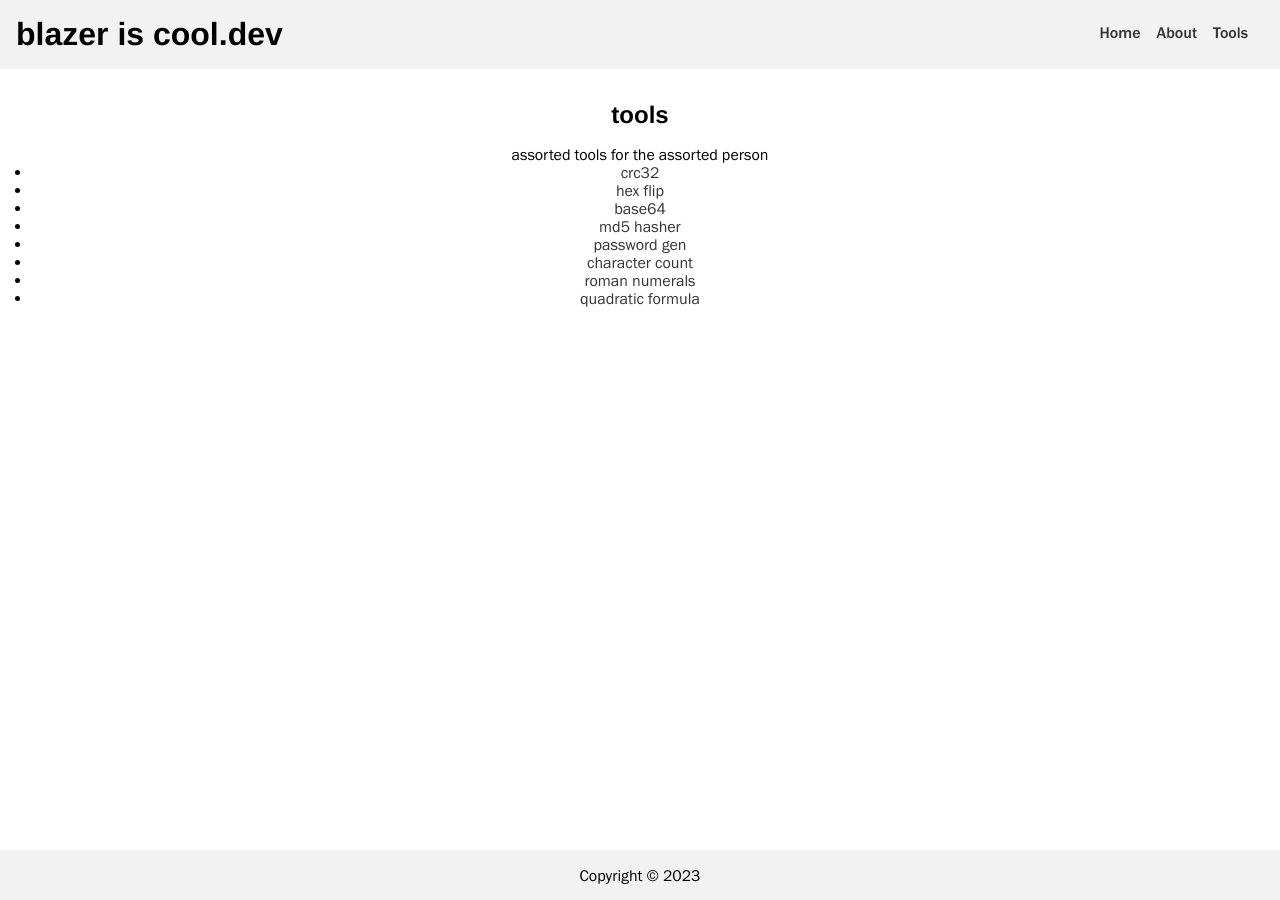
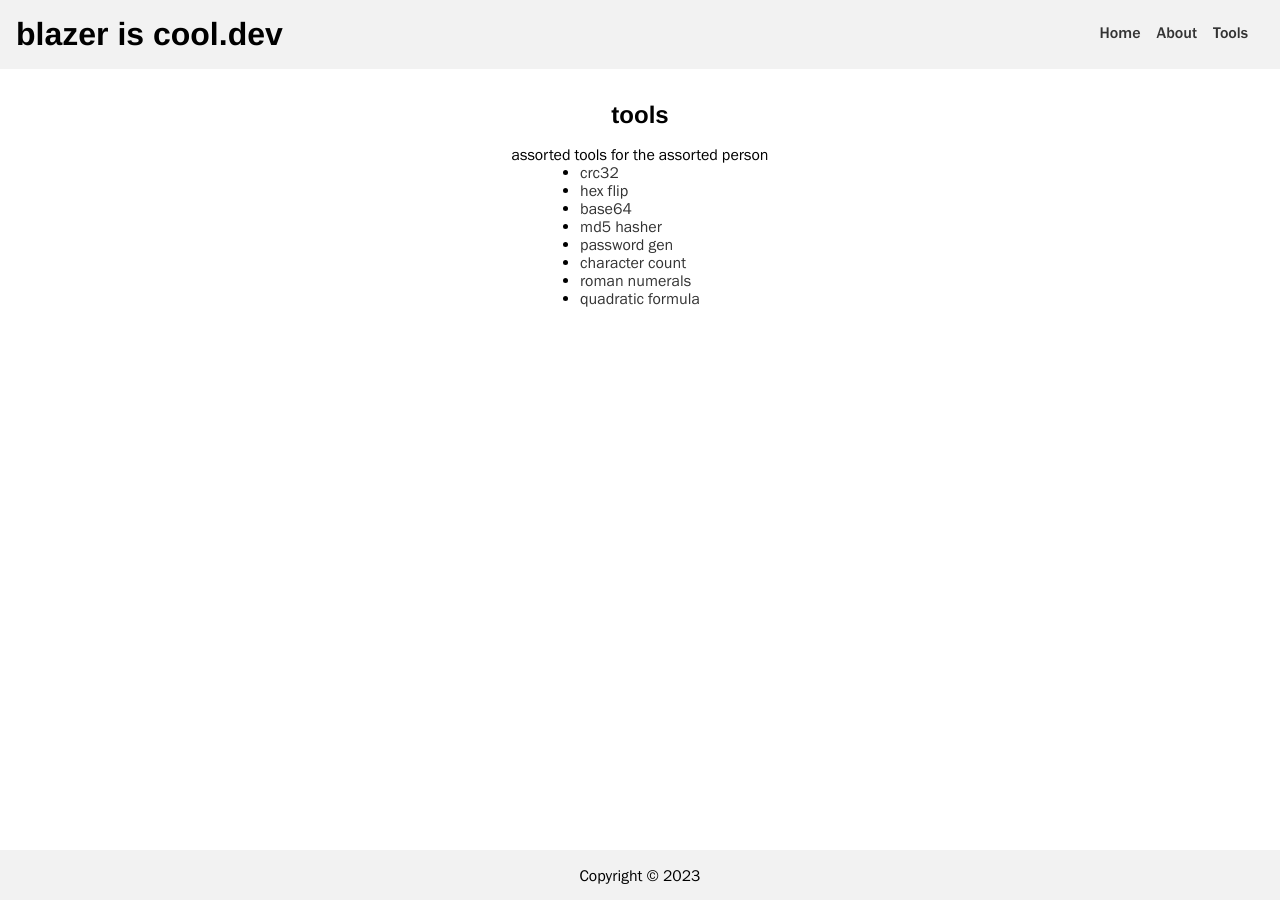
Before and after one commit to Blazer9001/blazer9001.github.io, a Jekyll site: the page built from tools.md, in a window 1280 px wide. Built offline with Jekyll 4.4.1, drawn with Linux system fonts in a browser that asks for light colours.

Commit message:
does html work in markdown? lets find out!

```diff
--- a/tools.md
+++ b/tools.md
@@ -10,11 +10,13 @@ assorted tools for the assorted person
 
 
 
-*   [crc32](/tools/crc32)
-*   [hex flip](/tools/hexflip)
-*   [base64](/tools/base64)
-*   [md5 hasher](/tools/md5)
-*   [password gen](/tools/passwordgen)
-*   [character count](/tools/charcount)
-*   [roman numerals](/tools/roman)
-*   [quadratic formula](/tools/quadraticformula)
+<ul style="text-align:left; display: inline-block;">
+    <li><a href="/tools/crc32">crc32</a></li>
+    <li><a href="/tools/hexflip">hex flip</a></li>
+    <li><a href="/tools/base64">base64</a></li>
+    <li><a href="/tools/md5">md5 hasher</a></li>
+    <li><a href="/tools/passwordgen">password gen</a></li>
+    <li><a href="/tools/charcount">character count</a></li>
+    <li><a href="/tools/roman">roman numerals</a></li>
+    <li><a href="/tools/quadraticformula">quadratic formula</a></li>
+</ul>
```
